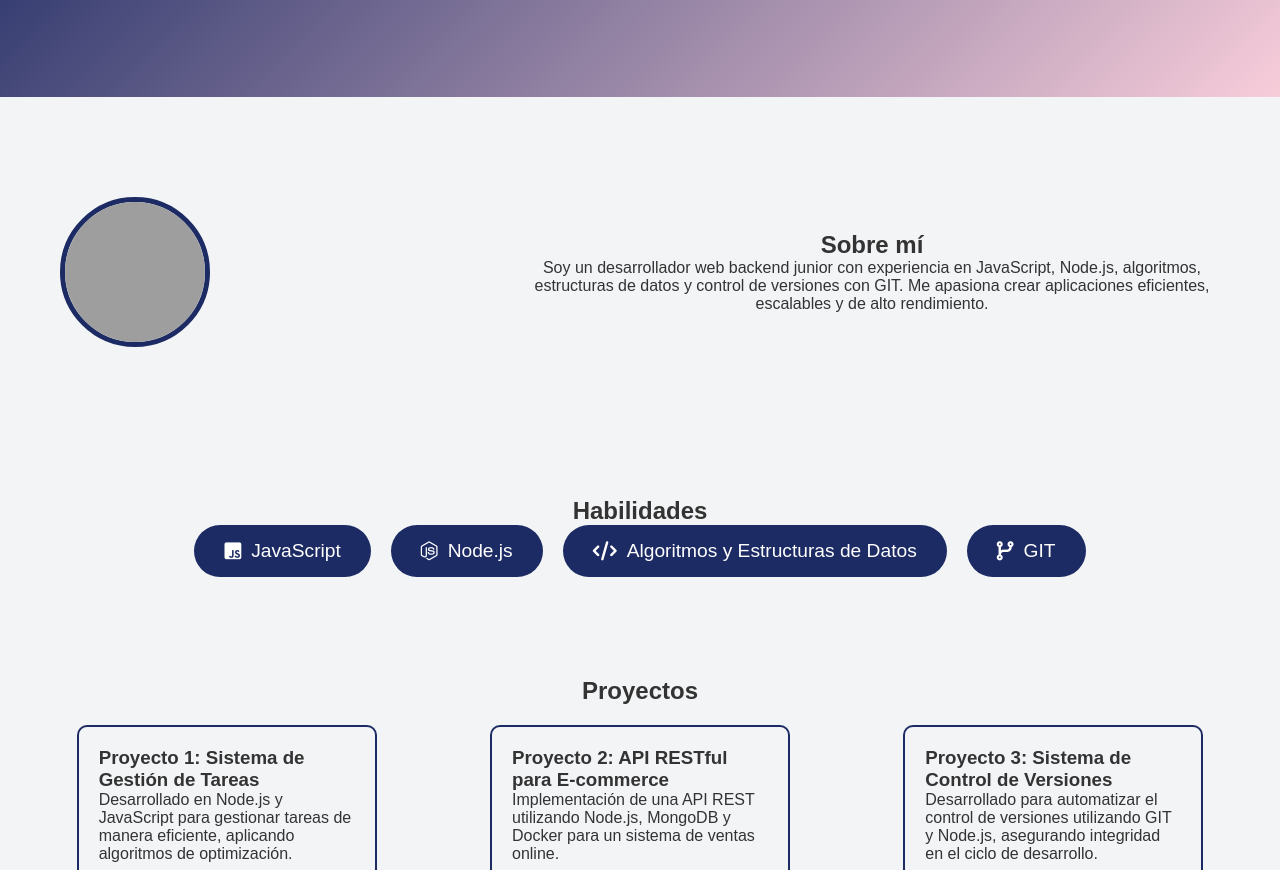
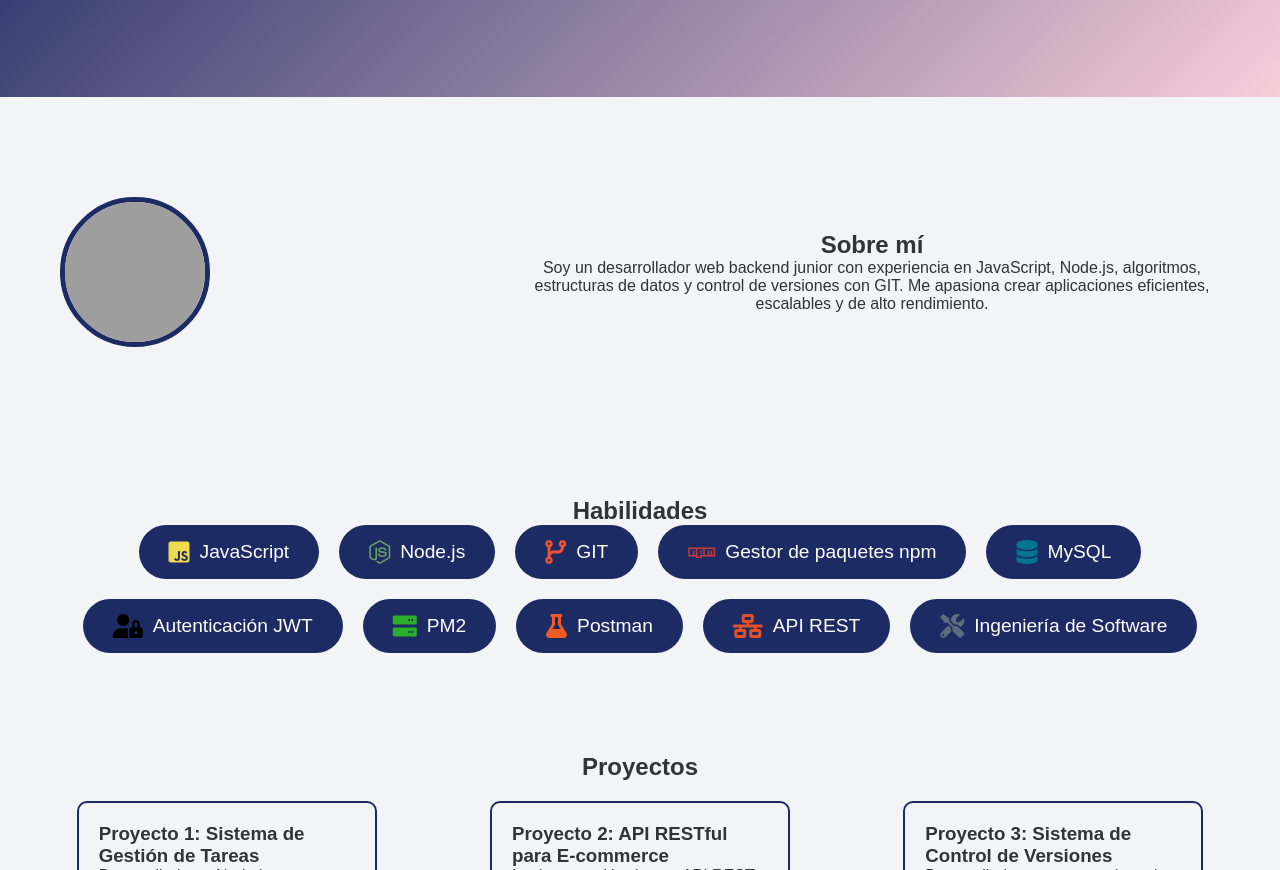
Before and after one commit to elvislazarofajardo/portafolio.github.io, a plain HTML site: page index.html in a window 1280 px wide. Shown: the part 230-1100 px from the top of the page. Drawn offline with Linux system fonts and the light colour scheme; grey boxes are pictures that could not be loaded.

Commit message:
actualizacion

```diff
--- a/index.html
+++ b/index.html
@@ -38,12 +38,19 @@
     <section id="skills" class="section">
         <h2>Habilidades</h2>
         <div class="skills-container">
-            <div class="skill"><i class="fab fa-js-square"></i> JavaScript</div>
-            <div class="skill"><i class="fab fa-node-js"></i> Node.js</div>
-            <div class="skill"><i class="fas fa-code"></i> Algoritmos y Estructuras de Datos</div>
-            <div class="skill"><i class="fas fa-code-branch"></i> GIT</div>
+            <div class="skill js-icon"><i class="fab fa-js-square"></i> JavaScript</div>
+            <div class="skill node-icon"><i class="fab fa-node-js"></i> Node.js</div>
+            <div class="skill git-icon"><i class="fas fa-code-branch"></i> GIT</div>
+            <div class="skill npm-icon"><i class="fab fa-npm"></i> Gestor de paquetes npm</div>
+            <div class="skill mysql-icon"><i class="fas fa-database"></i> MySQL</div>
+            <div class="skill jwt-icon"><i class="fas fa-user-lock"></i> Autenticación JWT</div>
+            <div class="skill pm2-icon"><i class="fas fa-server"></i> PM2</div>
+            <div class="skill postman-icon"><i class="fas fa-flask"></i> Postman</div>
+            <div class="skill api-icon"><i class="fas fa-network-wired"></i> API REST</div>
+            <div class="skill software-icon"><i class="fas fa-tools"></i> Ingeniería de Software</div>
         </div>
     </section>
+
 
     <section id="projects" class="section">
         <h2>Proyectos</h2>
--- a/styles.css
+++ b/styles.css
@@ -1,15 +1,18 @@
+/* Reinicio de estilos básicos */
 * {
     margin: 0;
     padding: 0;
     box-sizing: border-box;
 }
 
+/* Estilos generales */
 body {
     font-family: 'Arial', sans-serif;
     background-color: #f3f4f6;
     color: #333;
 }
 
+/* Encabezado */
 header {
     background-color: #333;
     color: white;
@@ -36,6 +39,7 @@ nav ul li a:hover {
     text-decoration: underline;
 }
 
+/* Sección hero */
 #hero {
     background: linear-gradient(135deg, #1d2b64, #f8cdda);
     color: white;
@@ -51,6 +55,7 @@ nav ul li a:hover {
     font-size: 1.2rem;
 }
 
+/* Sección sobre mí */
 #about .container {
     display: flex;
     align-items: center;
@@ -72,11 +77,13 @@ nav ul li a:hover {
     max-width: 60%;
 }
 
+/* Secciones generales */
 .section {
     padding: 50px 20px;
     text-align: center;
 }
 
+/* Sección habilidades */
 .skills-container {
     display: flex;
     justify-content: center;
@@ -95,6 +102,52 @@ nav ul li a:hover {
     gap: 10px;
 }
 
+.skill i {
+    font-size: 1.5rem;
+}
+
+/* Estilos para íconos específicos */
+.skill.js-icon i {
+    color: #f0db4f; /* Amarillo para JavaScript */
+}
+
+.skill.node-icon i {
+    color: #68a063; /* Verde para Node.js */
+}
+
+.skill.git-icon i {
+    color: #f05033; /* Rojo para Git */
+}
+
+.skill.npm-icon i {
+    color: #cb3837; /* Rojo para npm */
+}
+
+.skill.mysql-icon i {
+    color: #00758f; /* Azul para MySQL */
+}
+
+.skill.jwt-icon i {
+    color: #000000; /* Negro para JWT */
+}
+
+.skill.pm2-icon i {
+    color: #2baf2b; /* Verde para PM2 */
+}
+
+.skill.postman-icon i {
+    color: #ef5b25; /* Naranja para Postman */
+}
+
+.skill.api-icon i {
+    color: #e34f26; /* Naranja para API REST */
+}
+
+.skill.software-icon i {
+    color: #5d6d7e; /* Gris para Ingeniería de Software */
+}
+
+/* Sección proyectos */
 .project-container {
     display: flex;
     justify-content: space-around;
@@ -127,12 +180,14 @@ nav ul li a:hover {
     text-decoration: underline;
 }
 
+/* Formulario de contacto */
 #contactForm {
     max-width: 600px;
     margin: 0 auto;
 }
 
-#contactForm input, #contactForm textarea {
+#contactForm input,
+#contactForm textarea {
     width: 100%;
     padding: 10px;
     margin: 10px 0;
@@ -153,6 +208,7 @@ nav ul li a:hover {
     background-color: #f8cdda;
 }
 
+/* Pie de página */
 footer {
     background-color: #333;
     color: white;
```
